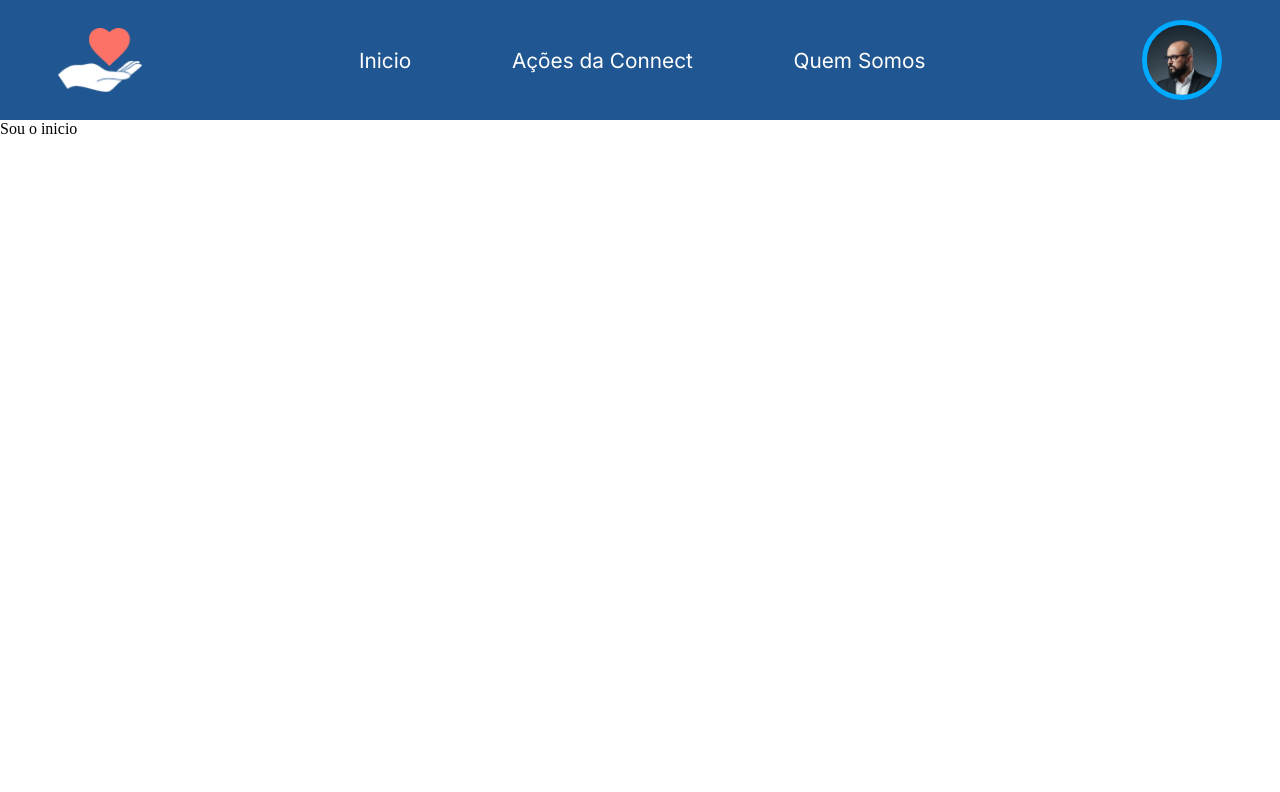
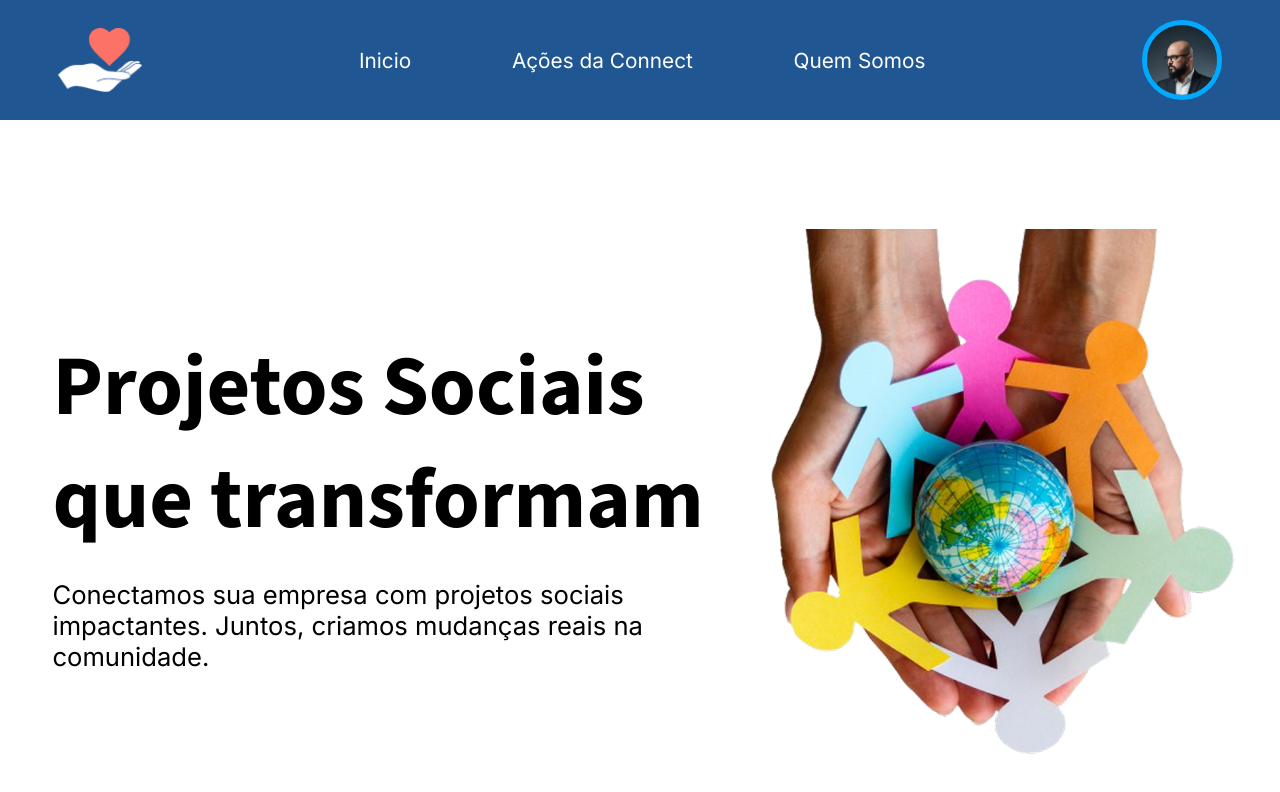
Before and after one commit to paulohenriquemoreira/Desafio-Final-Connect, a React (Vite) app: page / in a window 1280 px wide. Shown: the top 792 px of the page. Built offline with nearby package versions, Linux system fonts and the light colour scheme; a web font is replaced by a local one.

Commit message:
Ŕesponsividade da página Inicio até tela de Notebook

```diff
--- a/src/components/Inicio/Inicio.jsx
+++ b/src/components/Inicio/Inicio.jsx
@@ -5,6 +5,13 @@ import React from 'react'
 
 export default function Inicio() {
   return (
-    <div>Sou o inicio</div>
+    <section className={Styles.SecaoInicio}>
+      <div className={Styles.TextosIniciais}>
+        <h1>Projetos Sociais que transformam</h1>
+        <p>Conectamos sua empresa com projetos sociais impactantes. Juntos, criamos mudanças reais na comunidade.</p>
+      </div>
+      <img src={ImgTelaInicial}alt="Imagem de um globo com crianças feita de papel envolta sendo apoiadas por duas mãos." />
+    </section>
+
   )
 }
--- a/src/components/Inicio/Inicio.module.scss
+++ b/src/components/Inicio/Inicio.module.scss
@@ -1,19 +1,107 @@
 @use'../../styles/variaveis' as*;
 
+.SecaoInicio{
+  height: 80vh;
+  display: flex;
+  flex-direction: column;
+  align-items: center;
+  justify-content: center;
+  padding: 0 0.7rem;
 
+  .TextosIniciais{
+    display: flex;
+    flex-direction: column;
+    padding: 0 0.8rem;
+
+    h1{
+      text-align: center;
+      font-family: $fontePrincipal;
+      font-size: 2.5rem;
+
+    }
+
+    p{
+      text-align: center;
+      font-family: $fonteSecundaria;
+      font-size: 0.8rem;
+      margin: 1.5rem 0 1.8rem 0;
+
+    }
+  }
+
+  img{
+    border-radius: 100%;
+    width: 60%;
+  }
+
+}
 
 
 // Responsividade Tablet
 
 @media(min-width:501px) and (max-width: 900px){
-  /* Estilos para desktops grandes */
+        .SecaoInicio{
+            height: 85vh;
+            background-color: aquamarine;
+            padding: 0 2.1rem;
+
+            .TextosIniciais{
+              display: flex;
+              flex-direction: column;
+
+              h1{
+                font-size: 5.5rem;
+
+              }
+
+              p{
+                font-size: 1.5rem;
+                margin: 1.5rem 0 2.5rem 0;
+
+              }
+            }
+
+            img{
+              width: 60%;
+            }
+
+        }
 }
 
 
 // Responsividade Laptop/Notebook
 
 @media(min-width:901px) and (max-width: 15000px){
-  /* Estilos para desktops grandes */
+          .SecaoInicio{
+            height: 100vh;
+            flex-direction: row;
+            padding: 0 2.1rem;
+
+            .TextosIniciais{
+              display: flex;
+              flex-direction: column;
+              width: 60%;
+
+              h1{
+                font-size: 5.3rem;
+                text-align: left;
+
+              }
+
+              p{
+                font-size: 1.6rem;
+                margin: 1.5rem 0 2.5rem 0;
+                text-align: left;
+
+              }
+            }
+
+            img{
+              width: 39%;
+              border-radius: 0%;
+            }
+
+        }
 }
 
 
--- a/src/components/Perfil/Perfil.module.scss
+++ b/src/components/Perfil/Perfil.module.scss
@@ -20,26 +20,31 @@
     text-align: center;
 
 
+
     h1{
         font-size: 1.5rem;
         margin: 1rem 0;
+        font-family: $fonteSecundaria;
     }
 
     h4{
         font-size: 1rem;
+        font-family: $fonteSecundaria;
 
     }
 
     .TextoDescricao{
-        font-size: 1.3rem;
+        font-size: 1.1rem;
         margin: 1rem 0;
+        font-family: $fonteSecundaria;
     }
 }
 
 .Endereco{
-    font-size: 1.1rem;
+    font-size: 1rem;
     font-style: normal;
     margin-bottom: 2rem;
+    font-family: $fonteSecundaria;
 }
 
 .ListTags{
@@ -53,6 +58,7 @@
         color: $colorVerdeEscura;
         padding: 0.2rem;
         border-radius: 0.5rem;
+        font-family: $fonteSecundaria;
     }
 }
 
@@ -61,7 +67,7 @@
 
 @media(min-width:501px) and (max-width: 900px){
       .SectionPerfil{
-            height: 95vh;
+            height: 98vh;
             padding: 2.5rem 1rem ;
 
 
@@ -99,7 +105,7 @@
             margin-top: 3rem;
 
             .ListTagsItens{
-                font-size: 1.8rem;
+                font-size: 1.5rem;
                 margin: 0 1rem;
                 background-color: $colorVerdeClaro;
                 color: $colorVerdeEscura;
@@ -146,7 +152,7 @@
             }
 
             .TextoDescricao{
-                font-size: 1.07rem;
+                font-size: 0.91rem;
                 margin: 0.6rem 0 0.6rem 1rem;
                 text-align: left;
             }
@@ -157,7 +163,7 @@
             display: flex;
             align-items: center;
             justify-content: center;
-            font-size: 0.8rem;
+            font-size: 0.7rem;
             margin-bottom: 1.7rem;
 
             .EnderecoItem{
@@ -169,7 +175,7 @@
             margin-top: 2rem;
 
             .ListTagsItens{
-                font-size: 0.9rem;
+                font-size: 0.8rem;
                 margin: 0 0.5rem;
                 background-color: $colorVerdeClaro;
                 color: $colorVerdeEscura;
```
